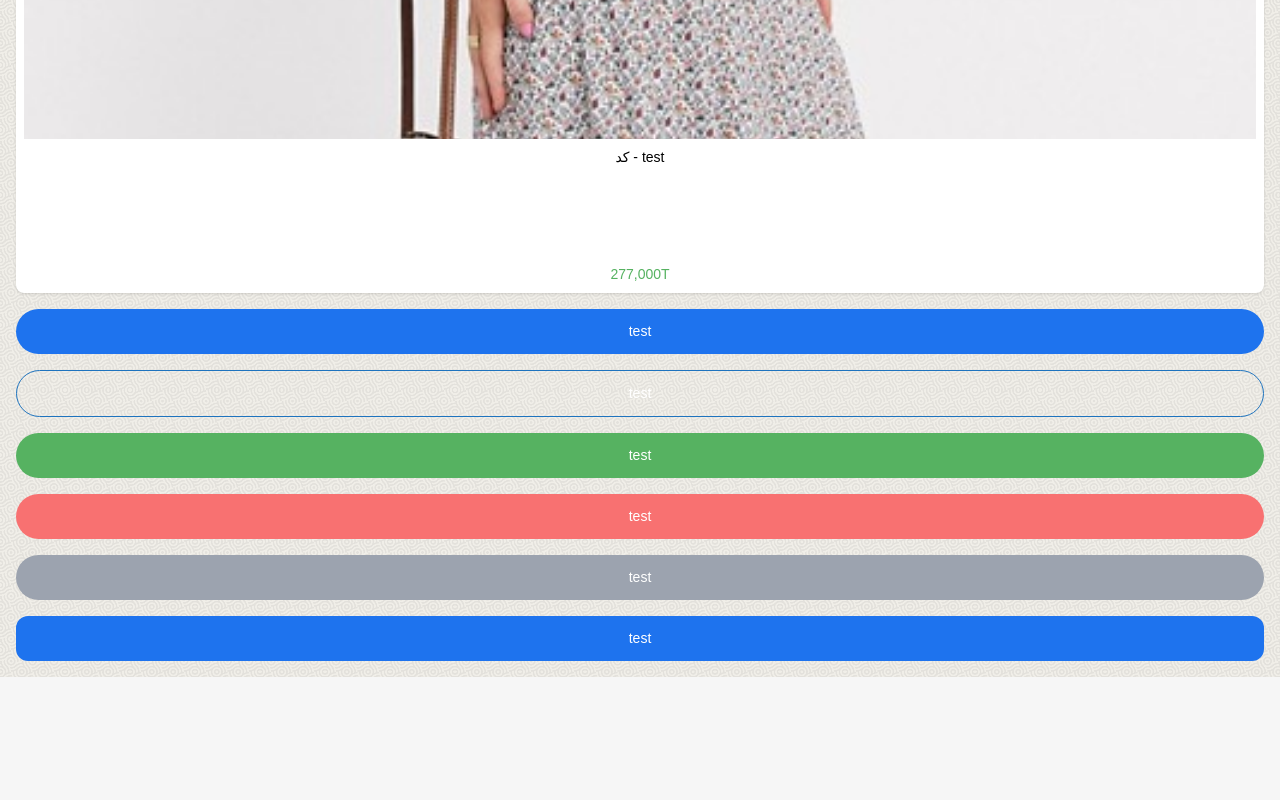
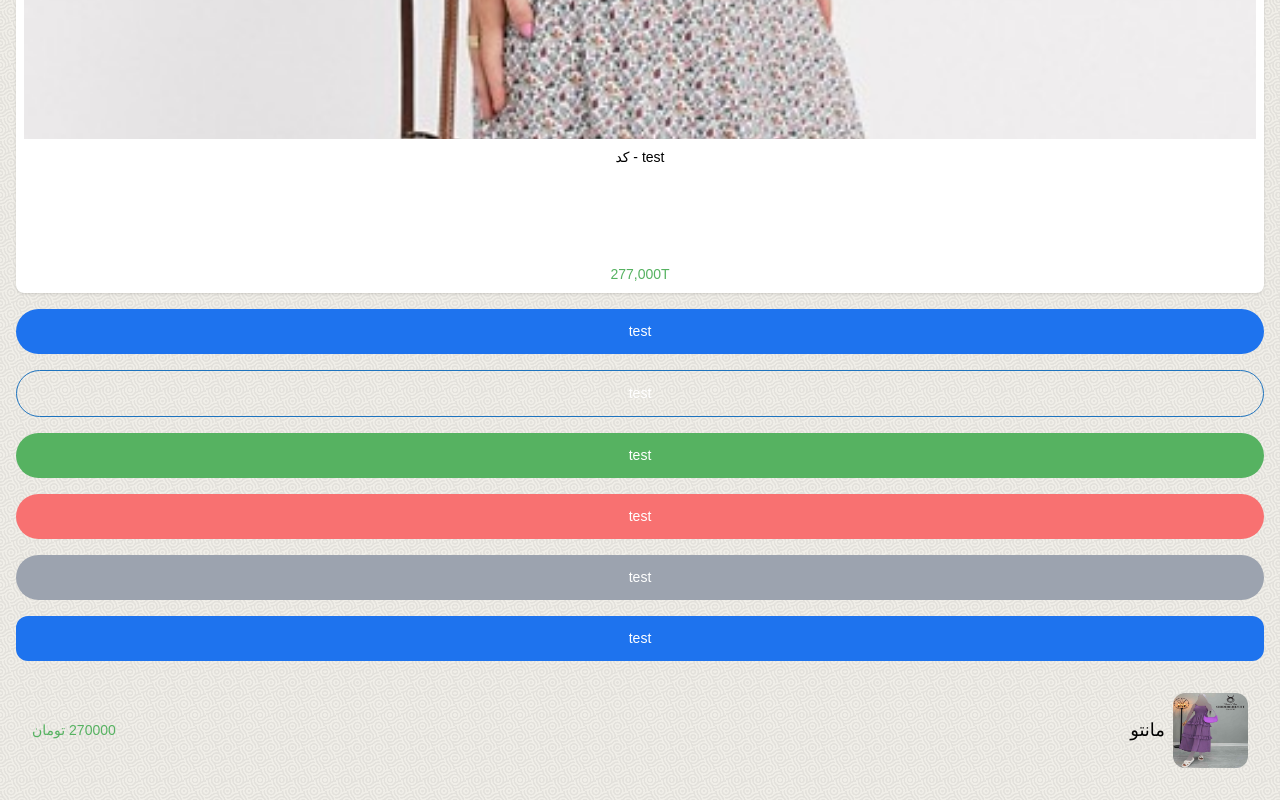
Before and after one commit to mohammadyousefi02/shopify, a Next.js app: page /components in a window 1280 px wide. Shown: the part 390-1190 px from the top of the page. Before the commit the page ends 1067 px from the top, so only its background shows below. Built offline with nearby package versions, Linux system fonts and the light colour scheme.

Commit message:
SOY-productMiniCard:test ProductMiniCard component in components page

```diff
--- a/pages/components.tsx
+++ b/pages/components.tsx
@@ -3,6 +3,7 @@ import Button from '../src/components/Button'
 import Header from '../src/components/Header/index'
 import Input from '../src/components/Input'
 import ProductCart from '../src/components/ProductCard'
+import ProductMiniCard from '../src/components/ProductMiniCard'
 
 function Component() {
   return (
@@ -16,6 +17,7 @@ function Component() {
         <Button title='test' color="red"/>
         <Button title='test' color='gray'/>
         <Button title='test' rounded='normal'/>
+        <ProductMiniCard image='/images/dress-8.jpg' title='مانتو' price='270000'/>
     </div>
   )
 }
```
